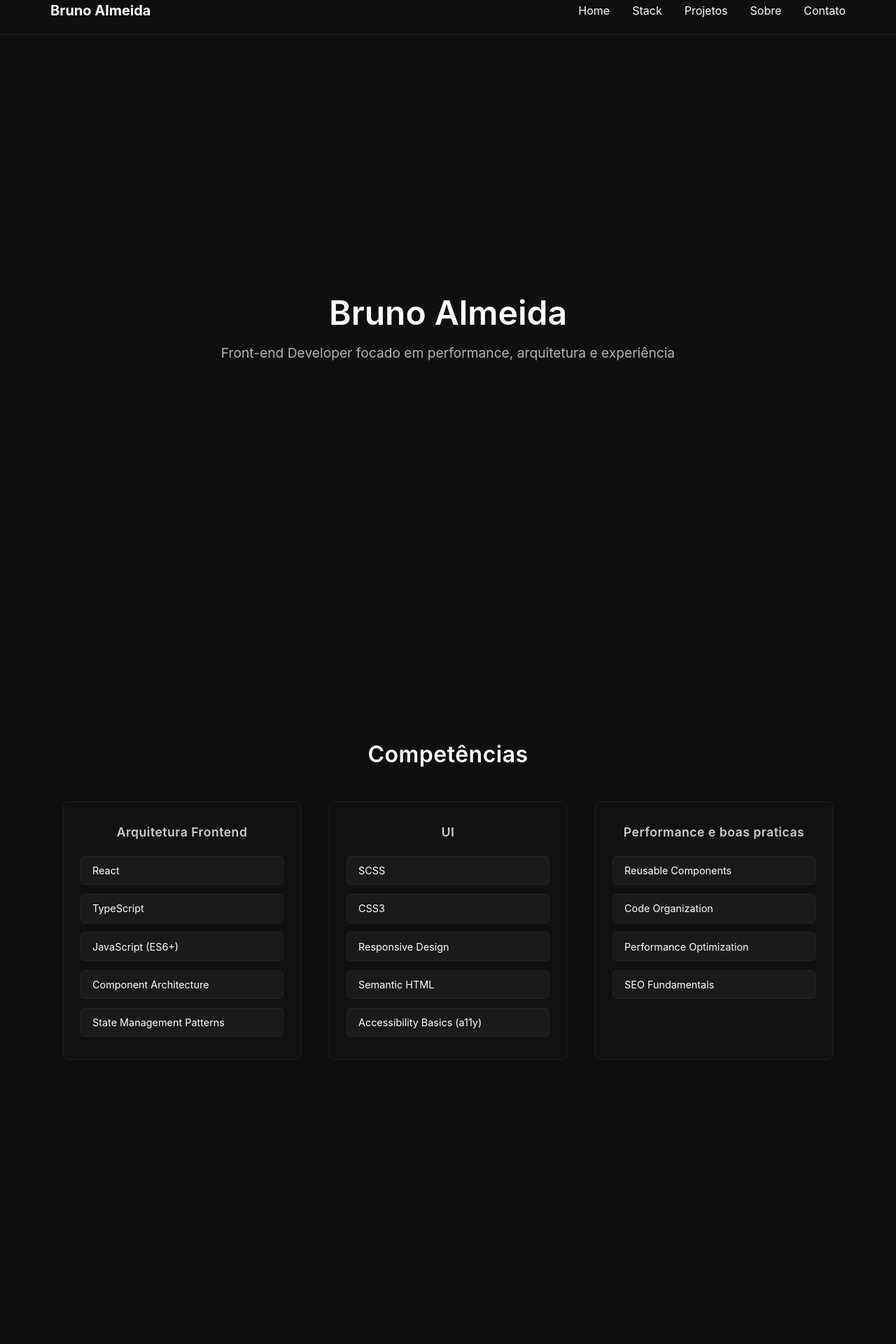
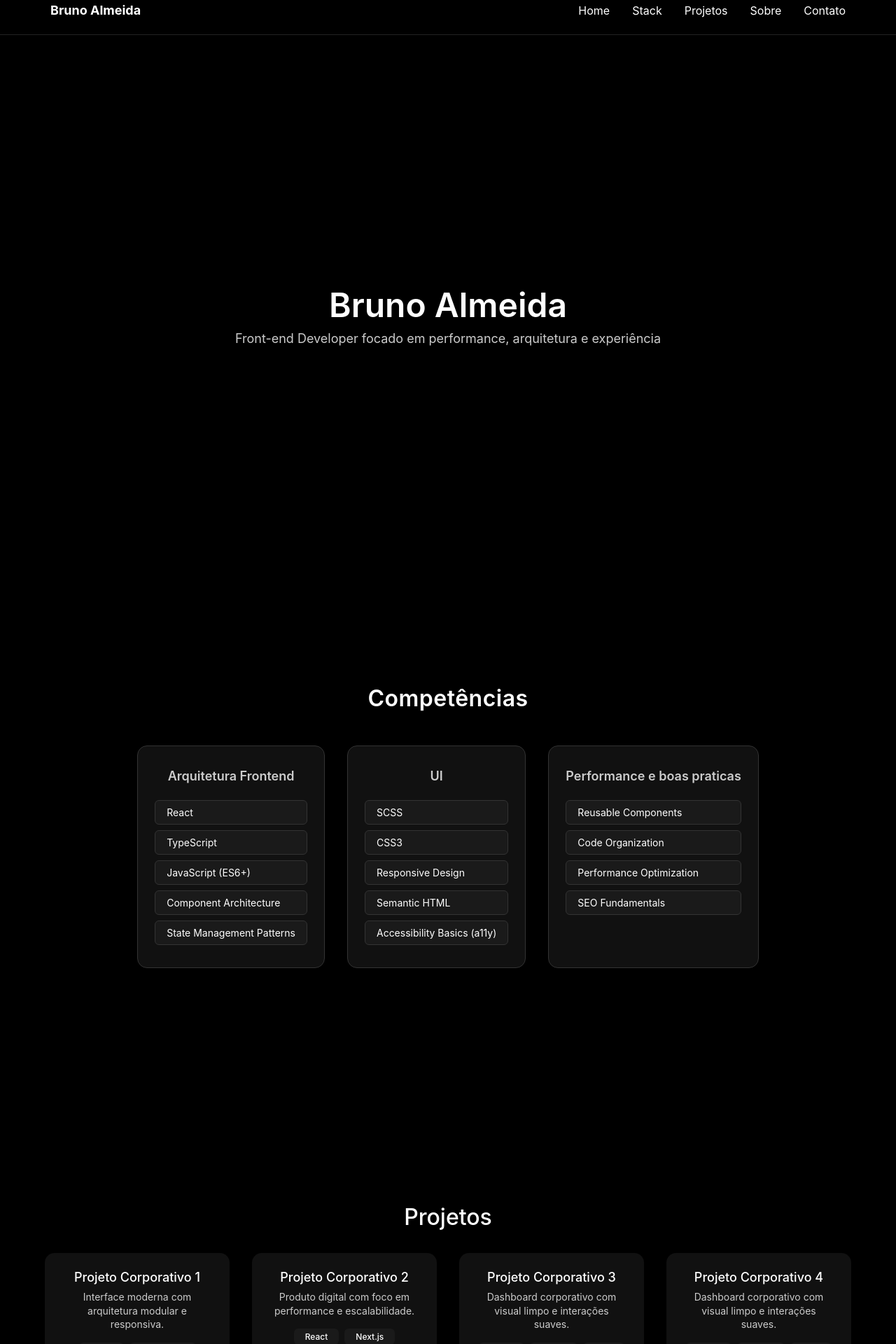
Before and after one commit to brunosilvade/Portfolio, a React (Vite) app: page / in a window 1280 px wide. Shown: the part 20-1940 px from the top of the page at 70% size. Built offline with nearby package versions, Linux system fonts and the light colour scheme.

Commit message:
chore(styles): create variables.scss and update all scss files to use variables tokens

```diff
--- a/src/components/Hero/hero.scss
+++ b/src/components/Hero/hero.scss
@@ -1,18 +1,22 @@
+@use "../../styles/variables" as *;
+
 .hero {
   min-height: 80vh;
   display: flex;
   flex-direction: column;
   justify-content: center;
   text-align: center;
+  padding: $space-6 $space-3;
 
   .hero-title {
-    font-size: 3rem;
+    font-size: $font-3xl;
     font-weight: 600;
+    color: $color-text-primary;
   }
 
   .hero-subtitle {
-    margin-top: 1rem;
-    font-size: 1.2rem;
-    color: #b3b3b3;
+    margin-top: $space-2;
+    font-size: $font-md;
+    color: $color-text-secondary;
   }
 }
--- a/src/components/Navbar/navbar.scss
+++ b/src/components/Navbar/navbar.scss
@@ -1,48 +1,91 @@
+@use "../../styles/variables" as *;
+
 .navbar {
   position: fixed;
   width: 100%;
-  height: 70px;
-  background: #0f0f0f;
-  color: #fff;
+  height: $navbar-height;
+  background: $color-bg-primary;
+  color: $color-text-primary;
   top: 0;
   left: 0;
   z-index: 1000;
-  border-bottom: 1px solid #222;
+  border-bottom: 1px solid $color-border-primary;
 
   .navbar-container {
     display: flex;
     justify-content: space-between;
     align-items: center;
-    padding: 0 2rem;
+    padding: 0 $space-5;
     height: 100%;
-    max-width: 1200px;
+    max-width: $container-max-width;
     margin: 0 auto;
 
     .logo {
       font-weight: bold;
-      font-size: 1.25rem;
+      font-size: $font-md;
     }
 
     .menu-toggle {
       display: none;
       background: none;
       border: none;
-      font-size: 1.5rem;
-      color: #fff;
+      font-size: $font-lg;
+      color: $color-text-primary;
       cursor: pointer;
     }
 
     .nav-links {
       display: flex;
-      gap: 2rem;
+      gap: $space-5;
 
       li a {
-        color: #fff;
-        transition: color 0.2s;
+        color: $color-text-primary;
+        position: relative;
+        transition: color $transition-fast;
+
+        &::after {
+          content: '';
+          position: absolute;
+          width: 0;
+          height: 2px;
+          bottom: -4px;
+          left: 0;
+          background-color: $color-text-primary;
+          transition: width $transition-base;
+        }
+
+        &:hover {
+          color: $color-text-primary;
+        }
+
+        &:hover::after {
+          width: 100%;
+        }
       }
 
-      li a:hover {
-        color: #1e90ff;
+      @media (max-width: 768px) {
+        position: absolute;
+        top: $navbar-height;
+        left: 0;
+        right: 0;
+        background: $color-bg-primary;
+        flex-direction: column;
+        overflow: hidden;
+        max-height: 0;
+        transition: max-height $transition-base;
+
+        &.open {
+          max-height: 500px;
+        }
+
+        li {
+          padding: $space-3 0;
+          text-align: center;
+
+          a::after {
+            bottom: 2px;
+          }
+        }
       }
     }
 
@@ -50,27 +93,6 @@
       .menu-toggle {
         display: block;
       }
-
-      .nav-links {
-        position: absolute;
-        top: 100%;
-        left: 0;
-        right: 0;
-        background: #0f0f0f;
-        flex-direction: column;
-        overflow: hidden;
-        max-height: 0;
-        transition: max-height 0.3s ease-in-out;
-
-        &.open {
-          max-height: 500px;
-        }
-
-        li {
-          padding: 1rem 0;
-          text-align: center;
-        }
-      }
     }
   }
 }
--- a/src/components/Projects/projects.scss
+++ b/src/components/Projects/projects.scss
@@ -1,59 +1,70 @@
+@use "../../styles/variables" as *;
+
 .projects {
   text-align: center;
-  margin: 3rem 1rem;
+  margin: $space-6 $space-3;
 
   h2 {
-    margin-bottom: 2rem;
-    font-size: 2rem;
-    color: #fff;
+    margin-bottom: $space-5;
+    font-size: $font-xl;
+    color: $color-text-primary;
   }
 
   .projects-grid {
     display: grid;
     grid-template-columns: repeat(auto-fit, minmax(250px, 1fr));
-    gap: 2rem;
+    gap: $space-5;
   }
 
   .project-card {
-    background: #121212;
-    padding: 1.5rem;
-    border-radius: 10px;
-    color: #fff;
+    background: $color-bg-secondary;
+    padding: $space-4;
+    border-radius: $radius-lg;
+    color: $color-text-primary;
     text-decoration: none;
-    transition: transform 0.2s ease, box-shadow 0.3s ease, filter 0.3s ease;
+    transition: transform $transition-fast, box-shadow $transition-base, filter $transition-base;
 
     &:hover {
       transform: translateY(-5px);
-      box-shadow: 0 10px 25px rgba(255, 255, 255, 0.25);
+      /* Glow branco ao invés de sombra escura */
+      box-shadow: 0 6px 18px $color-glow;
       filter: brightness(1.05);
     }
 
     h3 {
-      margin-bottom: 0.5rem;
-      font-size: 1.25rem;
+      margin-bottom: $space-2;
+      font-size: $font-md;
     }
 
     p {
-      font-size: 0.95rem;
-      margin-bottom: 1rem;
+      font-size: $font-sm;
+      margin-bottom: $space-3;
       line-height: 1.4;
+      color: $color-text-secondary;
     }
 
     ul {
       display: flex;
       flex-wrap: wrap;
       justify-content: center;
-      gap: 0.5rem;
+      gap: $space-2;
       padding: 0;
       list-style: none;
-    }
 
-    li {
-      background: #1e1e1e;
-      padding: 0.25rem 0.75rem;
-      border-radius: 5px;
-      font-size: 0.8rem;
-      font-weight: 500;
+      li {
+        background: $color-bg-tertiary;
+        padding: $space-1 $space-3;
+        border-radius: $radius-sm;
+        font-size: $font-xs;
+        font-weight: 500;
+        transition: transform $transition-fast, box-shadow $transition-base, filter $transition-base;
+
+        &:hover {
+          transform: translateY(-3px);
+          box-shadow: 0 4px 12px $color-glow;
+          filter: brightness(1.05);
+        }
+      }
     }
   }
 }
--- a/src/components/Stack/stack.scss
+++ b/src/components/Stack/stack.scss
@@ -1,78 +1,65 @@
+@use "../../styles/variables" as *;
+
 .stack {
-  padding: 5rem 1rem;
+  padding: $space-6 $space-3;
   text-align: center;
 
   h2 {
-    font-size: 2rem;
+    font-size: $font-xl;
     font-weight: 600;
-    margin-bottom: 3rem;
+    margin-bottom: $space-6;
     letter-spacing: 0.5px;
+    color: $color-text-primary;
   }
 
-  /* Container que engloba todas as competências */
   .stack-categories {
     display: flex;
     flex-direction: column;
-    gap: 2.5rem;
+    gap: $space-5;
+
+    @media (min-width: 1024px) {
+      flex-direction: row;
+      justify-content: center;
+      align-items: stretch;
+    }
   }
 
-  /* Container individual de cada área */
   .stack-category {
-    background: #111;
-    border: 1px solid #222;
-    border-radius: 8px;
-    padding: 2rem 1.5rem;
+    background: $color-bg-secondary;
+    border: 1px solid $color-border-secondary;
+    border-radius: $radius-lg;
+    padding: $space-5 $space-4;
     text-align: left;
-    transition: 0.3s ease;
+    transition: $transition-base;
 
     h3 {
-      font-size: 1.1rem;
+      font-size: $font-md;
       font-weight: 600;
-      margin-bottom: 1.5rem;
-      color: #ccc;
-      letter-spacing: 0.5px;
+      margin-bottom: $space-4;
+      color: $color-text-secondary;
       text-align: center;
     }
 
     ul {
-      list-style: none;
-      padding: 0;
-      margin: 0;
-
       display: flex;
       flex-direction: column;
-      gap: 0.8rem;
-    }
+      gap: $space-2;
 
-    li {
-      background: #1a1a1a;
-      padding: 0.7rem 1rem;
-      border-radius: 6px;
-      font-size: 0.9rem;
-      border: 1px solid #262626;
-      transition: transform 0.2s ease, box-shadow 0.3s ease, filter 0.3s ease;
-    }
+      li {
+        background: $color-bg-tertiary;
+        padding: $space-2 $space-3;
+        border-radius: $radius-sm;
+        font-size: $font-sm;
+        border: 1px solid $color-border-secondary;
+        color: $color-text-primary;
+        transition: transform $transition-fast, box-shadow $transition-base, filter $transition-base;
 
-    li:hover {
-      transform: translateY(-3px);
-      box-shadow: 0 6px 18px rgba(255, 255, 255, 0.25);
-      filter: brightness(1.05);
+        &:hover {
+          transform: translateY(-3px);
+          box-shadow: 0 6px 18px $color-glow; // glow branco
+          filter: brightness(1.05);
+        }
+      }
     }
   }
 }
-
-/* Desktop */
-@media (min-width: 1024px) {
-  .stack {
-    .stack-categories {
-      flex-direction: row;
-      justify-content: center;
-      align-items: stretch;
-    }
-
-    .stack-category {
-      flex: 1;
-      max-width: 350px;
-    }
-  }
-}
--- a/src/styles/global.scss
+++ b/src/styles/global.scss
@@ -1,61 +1,86 @@
-// Reset básico
+@use "./variables" as *;
+
+/* ===========================
+   🔁 Reset
+=========================== */
 * {
   margin: 0;
   padding: 0;
   box-sizing: border-box;
 }
 
-// HTML, body e root
-html, body, #root {
+/* ===========================
+   🌍 Base estrutural
+=========================== */
+html,
+body,
+#root {
   height: 100%;
-  font-family: "Inter", -apple-system, BlinkMacSystemFont, "Segoe UI", Roboto, Oxygen, sans-serif;
-  background: #0f0f0f;
-  color: #fff;
+  font-family: "Inter", -apple-system, BlinkMacSystemFont,
+               "Segoe UI", Roboto, Oxygen, sans-serif;
+  background-color: $color-bg-primary;
+  color: $color-text-primary;
   scroll-behavior: smooth;
   cursor: default;
 }
 
-// Main com padding-top para Navbar fixa
+/* ===========================
+   📦 Layout principal
+=========================== */
 main {
-  padding-top: 70px; // mesma altura da Navbar
-}
+  padding-top: $navbar-height;}
 
-// Footer
-footer {
-  text-align: center;
-  padding: 2rem 0;
-  background: #0f0f0f;
-  color: #fff;
-}
-
-// Links
+/* ===========================
+   🔗 Links globais
+=========================== */
 a {
   text-decoration: none;
   color: inherit;
 }
 
-// Headings
-h1, h2, h3 {
+/* ===========================
+   🧱 Tipografia
+=========================== */
+h1,
+h2,
+h3 {
   font-weight: 500;
 }
 
-// Listas
+/* ===========================
+   📋 Listas
+=========================== */
 ul {
   list-style: none;
 }
 
-// Seções
+/* ===========================
+   🧩 Seções
+=========================== */
 section {
-  padding: 4rem 1.5rem;
+  padding: $space-6 $space-3;
 }
 
 @media (min-width: 768px) {
   section {
-    padding: 6rem 2rem;
+    padding: $space-8 $space-4;
   }
 }
 
+/* ===========================
+   🏗 Container padrão
+=========================== */
 .container {
-  max-width: 1100px;
+  max-width: $container-max-width;
   margin: 0 auto;
 }
+
+/* ===========================
+   🦶 Footer
+=========================== */
+footer {
+  text-align: center;
+  padding: $space-5 0;
+  background-color: $color-bg-primary;
+  color: $color-text-secondary;
+}
--- /dev/null
+++ b/src/styles/variables.scss
@@ -0,0 +1,88 @@
+/* ===============================
+   🎨 COLOR SYSTEM
+================================= */
+
+/* Backgrounds */
+$color-bg-primary:    #000;
+$color-bg-secondary:  #111;
+$color-bg-tertiary:   #1a1a1a;
+
+/* Borders */
+$color-border-primary:   #222;
+$color-border-secondary: #333;
+
+/* Text */
+$color-text-primary:   #fff;
+$color-text-secondary: #ccc;
+
+/* Accent Colors */
+$color-accent-primary:   #fff;
+$color-accent-secondary: #fff;
+
+/* Glow Effect */
+$color-glow: rgba(255, 255, 255, 0.35);
+
+
+/* ===============================
+   SPACING SYSTEM
+================================= */
+
+$space-1: 0.25rem;  // 4px
+$space-2: 0.5rem;   // 8px
+$space-3: 1rem;     // 16px
+$space-4: 1.5rem;   // 24px
+$space-5: 2rem;     // 32px
+$space-6: 3rem;     // 48px
+$space-7: 4rem;     // 64px
+$space-8: 5rem;     // 80px
+
+
+/* ===============================
+   RADIUS SYSTEM
+================================= */
+
+$radius-sm:   6px;
+$radius-md:   10px;
+$radius-lg:   14px;
+$radius-xl:   20px;
+$radius-full: 999px;
+
+
+/* ===============================
+   SHADOW SYSTEM
+================================= */
+
+$shadow-sm: 0 2px 8px rgba(255, 255, 255, 0.25);
+$shadow-md: 0 6px 18px rgba(255, 255, 255, 0.25);
+$shadow-lg: 0 12px 30px rgba(255, 255, 255, 0.25);
+
+
+/* ===============================
+   MOTION SYSTEM
+================================= */
+
+$transition-fast:  0.15s ease-in-out;
+$transition-base:  0.25s ease-in-out;
+$transition-slow:  0.4s ease-in-out;
+
+
+/* ===============================
+   TYPOGRAPHY SCALE
+================================= */
+
+$font-xs:    0.75rem;   // 12px
+$font-sm:    0.875rem;  // 14px
+$font-base:  1rem;      // 16px
+$font-md:    1.125rem;  // 18px
+$font-lg:    1.5rem;    // 24px
+$font-xl:    2rem;      // 32px
+$font-2xl:   2.5rem;    // 40px
+$font-3xl:   3rem;      // 48px
+
+
+/* ===============================
+   LAYOUT TOKENS
+================================= */
+
+$container-max-width: 1200px;  // máximo para sections/containers
+$navbar-height:       70px;    // altura da navbar fixa, usada no padding-top do main
```
Also changed, not shown: src/components/About/about.scss (+10 -2 lines), src/components/Contact/contact.scss (+83 -80 lines), src/components/Contact/index.tsx (+18 -11 lines).
